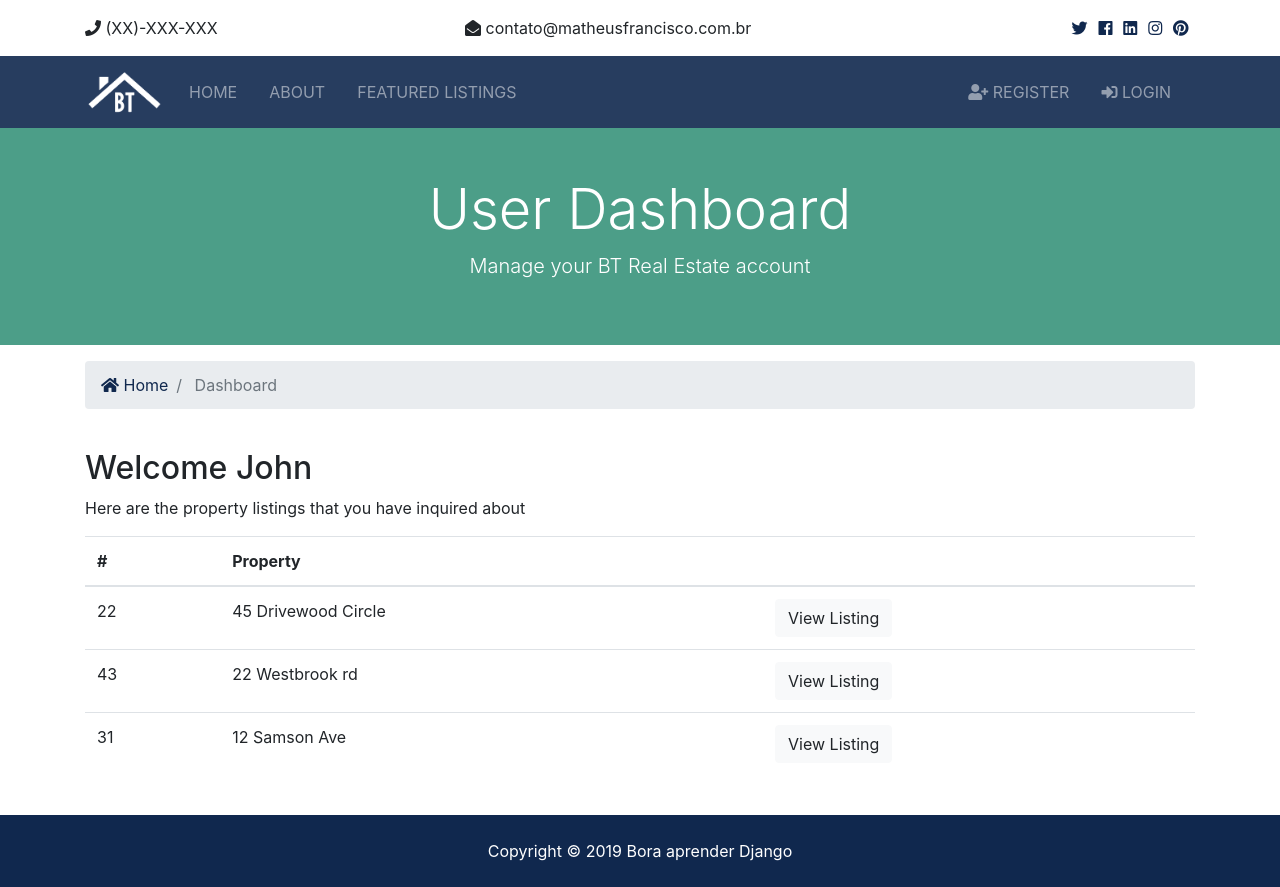
After one commit to matheus-francisco/air-ap-django, a Django app: template templates/accounts/dashboard.html in a window 1280 px wide. The commit adds this page. Run offline with Django 3.2, Linux system fonts and the light colour scheme; the template is opened without the code that fills it, so the values that code supplies are empty; parts of the project's set-up code (start-up, migrations or seed data) failed here and were passed over; some libraries are stand-ins or nearby versions.

Commit message:
Add alerts and title

```diff
--- /dev/null
+++ b/templates/accounts/dashboard.html
@@ -0,0 +1,74 @@
+{% extends 'base.html' %}
+{% block title %} | User Dashboard  {% endblock %}
+
+{% block content %}
+  <section id="showcase-inner" class="py-5 text-white">
+    <div class="container">
+      <div class="row text-center">
+        <div class="col-md-12">
+          <h1 class="display-4">User Dashboard</h1>
+          <p class="lead">Manage your BT Real Estate account</p>
+        </div>
+      </div>
+    </div>
+  </section>
+
+  <!-- Breadcrumb -->
+  <section id="bc" class="mt-3">
+    <div class="container">
+      <nav aria-label="breadcrumb">
+        <ol class="breadcrumb">
+          <li class="breadcrumb-item">
+            <a href="{% url  'index' %}">
+              <i class="fas fa-home"></i> Home</a>
+          </li>
+          <li class="breadcrumb-item active"> Dashboard</li>
+        </ol>
+      </nav>
+    </div>
+  </section>
+
+  {% include 'partials/_alerts.html' %}
+  <section id="dashboard" class="py-4">
+    <div class="container">
+      <div class="row">
+        <div class="col-md-12">
+          <h2>Welcome John</h2>
+          <p>Here are the property listings that you have inquired about</p>
+          <table class="table">
+            <thead>
+              <tr>
+                <th scope="col">#</th>
+                <th scope="col">Property</th>
+                <th></th>
+              </tr>
+            </thead>
+            <tbody>
+              <tr>
+                <td>22</td>
+                <td>45 Drivewood Circle</td>
+                <td>
+                  <a class="btn btn-light" href="#">View Listing</a>
+                </td>
+              </tr>
+              <tr>
+                <td>43</td>
+                <td>22 Westbrook rd</td>
+                <td>
+                  <a class="btn btn-light" href="#">View Listing</a>
+                </td>
+              </tr>
+              <tr>
+                <td>31</td>
+                <td>12 Samson Ave</td>
+                <td>
+                  <a class="btn btn-light" href="#">View Listing</a>
+                </td>
+              </tr>
+            </tbody>
+          </table>
+        </div>
+      </div>
+    </div>
+  </section>
+{% endblock %}
--- /dev/null
+++ b/templates/partials/_alerts.html
@@ -0,0 +1,17 @@
+{% if messages %}
+  {% for message in messages %}
+    <div id="message" class="container">
+      <div class="alert alert-{{ message.tas }} alert-dismissible text-center" role="alert">
+        <button type="button" class="close" data-dismiss="alert"><span aria-hidden="true">&times;</span></button>
+        <strong>
+          {% if message.level == DEFAULT_MESSAGE_LEVELS.ERROR %}
+              Error:
+          {% else %}
+            {{message.tags | title}}
+          {%endif %}
+        </strong>
+          {{message}}
+      </div>
+    </div>
+  {% endfor %}
+{% endif %}
--- a/templates/partials/_navbar.html
+++ b/templates/partials/_navbar.html
@@ -1,8 +1,9 @@
+
 {% load static %}
 <!-- Navbar -->
 <nav class="navbar navbar-expand-lg navbar-dark bg-primary sticky-top">
     <div class="container">
-      <a class="navbar-brand" href="{%url 'index' %}">
+      <a class="navbar-brand" href="{% url 'index' %}">
         <img src="{% static '/img/logo.png' %}" class="logo" alt="">
       </a>
       <button class="navbar-toggler" type="button" data-toggle="collapse" data-target="#navbarNavAltMarkup">
@@ -11,45 +12,79 @@
       <div class="collapse navbar-collapse" id="navbarNavAltMarkup">
         <ul class="navbar-nav">
           <li
-            {%if '/' == request.path %}
+            {% if '/' == request.path %}
               class="nav-item active mr-3"
             {% else %}
               class="nav-item mr-3"
             {% endif %}
           >
-            <a class="nav-link" href="{%url 'index' %}">Home</a>
+            <a class="nav-link" href="{% url 'index' %}">Home</a>
           </li>
           <li
-          {%if 'about' in request.path %}
+            {% if 'about' in request.path %}
               class="nav-item active mr-3"
             {% else %}
               class="nav-item mr-3"
             {% endif %}
           >
-          <a class="nav-link" href="{%url 'about' %}">About</a>
+            <a class="nav-link" href="{% url 'about' %}">About</a>
           </li>
           <li
-          {%if 'listings' in request.path %}
+            {% if 'listings' in request.path %}
               class="nav-item active mr-3"
             {% else %}
               class="nav-item mr-3"
             {% endif %}
           >
-          <a class="nav-link" href="{%url 'listings' %}">Featured Listings</a>
+            <a class="nav-link" href="{% url 'listings' %}">Featured Listings</a>
           </li>
         </ul>
 
         <ul class="navbar-nav ml-auto">
+          {% if user.is_authenticated %}
+            <li
+            {% if 'dashboard' in request.path %}
+              class="nav-item active mr-3"
+            {% else %}
+              class="nav-item mr-3"
+            {% endif %}
+            >
+              <a class="nav-link" href="{% url 'dashboard' %}">
+               Welcome {{ user.username }} (Dashboard)</a>
+            </li>
             <li class="nav-item mr-3">
-            <a class="nav-link" href="register.html">
+              <a href="javascript:{document.getElementById('logout').submit()}" class="nav-link">
+                <i class="fas fa-sign-out-alt"></i> Logout
+              </a>
+              <form action="{% url 'logout' %}" method="POST" id="logout">
+                {% csrf_token %}
+                <input type="hidden">
+              </form>
+            </li>
+          {% else %}
+            <li
+            {% if 'register' in request.path %}
+              class="nav-item active mr-3"
+            {% else %}
+              class="nav-item mr-3"
+            {% endif %}
+            >
+              <a class="nav-link" href="{% url 'register' %}">
                 <i class="fas fa-user-plus"></i> Register</a>
             </li>
-          <li class="nav-item mr-3">
-            <a class="nav-link" href="login.html">
+            <li
+            {% if 'login' in request.path %}
+              class="nav-item active mr-3"
+            {% else %}
+              class="nav-item mr-3"
+            {% endif %}
+            >
+              <a class="nav-link" href="{% url 'login' %}">
                 <i class="fas fa-sign-in-alt"></i>
 
                 Login</a>
             </li>
+          {% endif %}
         </ul>
       </div>
     </div>
```
Also changed, not shown: templates/accounts/login.html (added, +35 -0 lines), templates/accounts/register.html (added, +50 -0 lines). Lines whose indentation alone changed are shown as unchanged.
